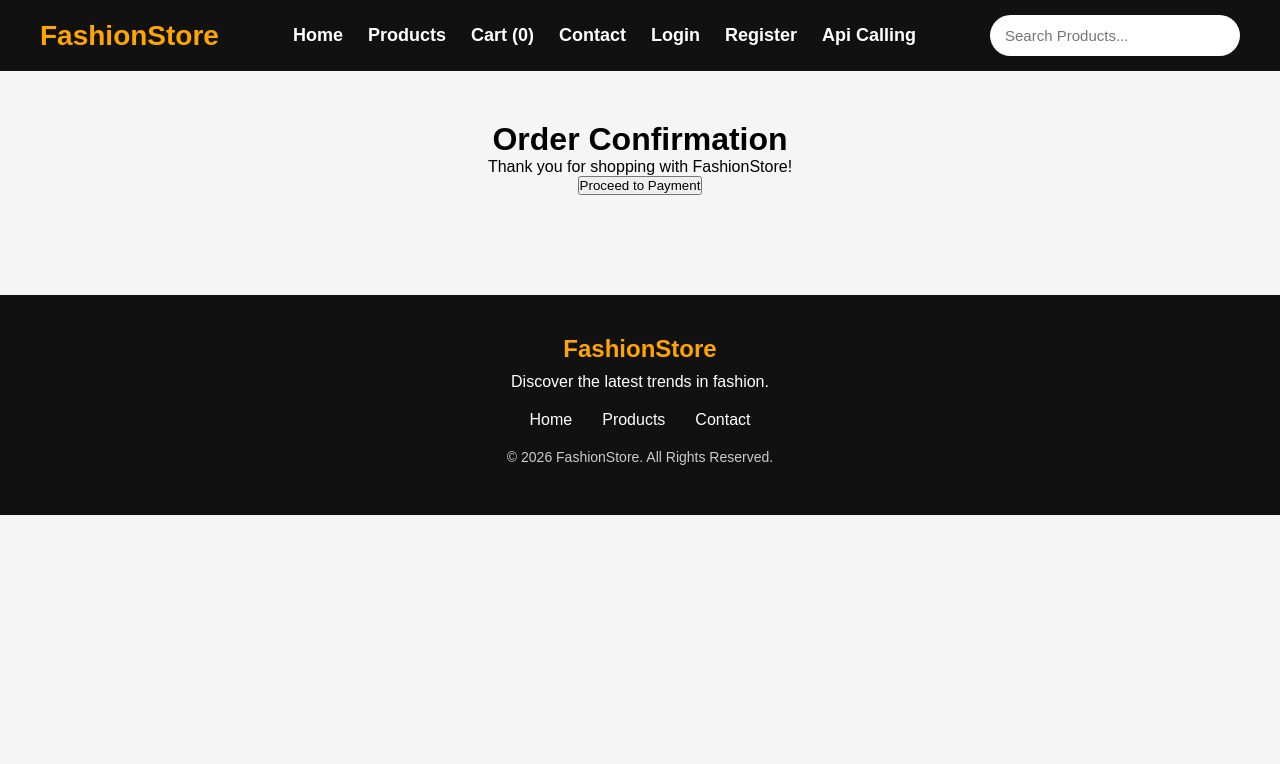
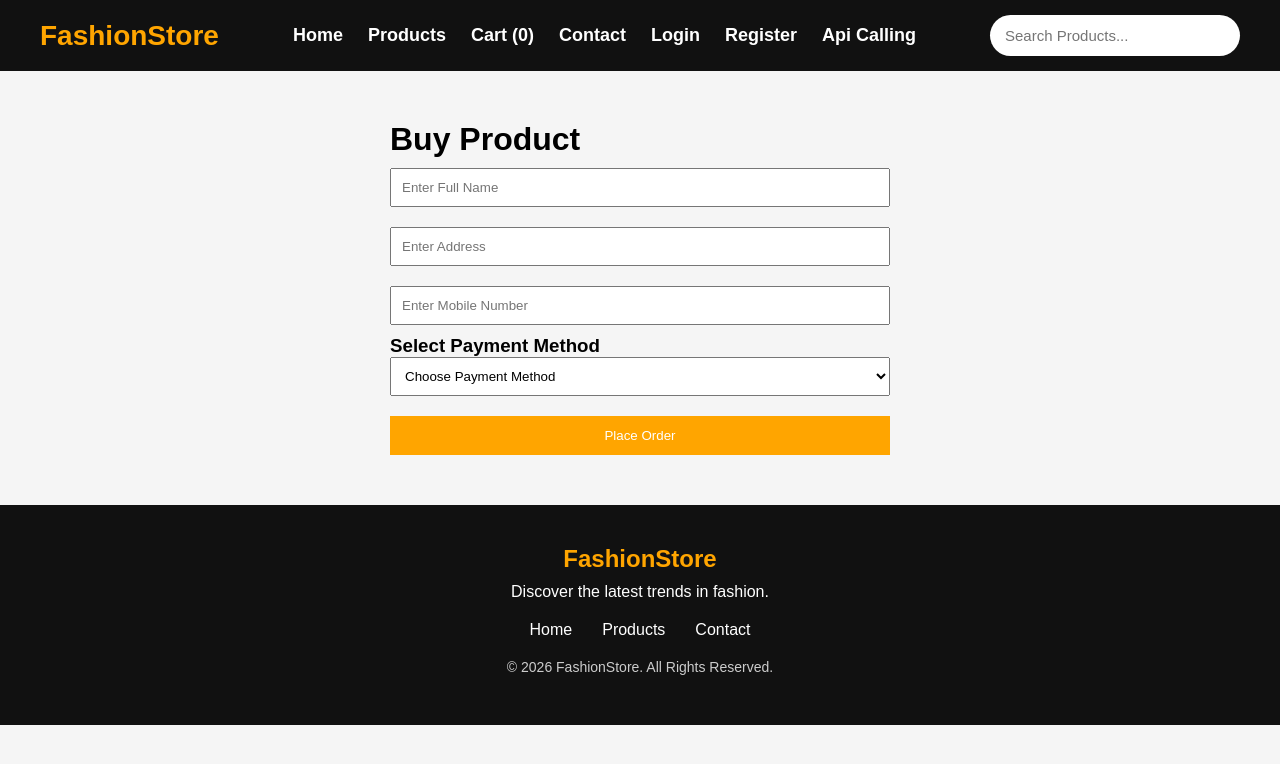
Before and after one commit to smit59349-h/240203100054-model-1, a React (Create React App) app: page /buy in a window 1280 px wide. Shown: the top 764 px of the page. Built offline with nearby package versions, Linux system fonts and the light colour scheme.

Commit message:
Add Payment Page

```diff
--- a/src/pages/Buy.js
+++ b/src/pages/Buy.js
@@ -1,9 +1,62 @@
+import { useState } from "react";
+
 function Buy() {
+  const [paymentMethod, setPaymentMethod] = useState("");
+
+  const handleOrder = () => {
+    alert("Order Placed Successfully!");
+  };
+
   return (
-    <div style={{ textAlign: "center", padding: "50px" }}>
-      <h1>Order Confirmation</h1>
-      <p>Thank you for shopping with FashionStore!</p>
-      <button>Proceed to Payment</button>
+    <div style={{ width: "500px", margin: "50px auto" }}>
+      <h1>Buy Product</h1>
+
+      <input
+        type="text"
+        placeholder="Enter Full Name"
+        style={{ width: "100%", padding: "10px", margin: "10px 0" }}
+      />
+
+      <input
+        type="text"
+        placeholder="Enter Address"
+        style={{ width: "100%", padding: "10px", margin: "10px 0" }}
+      />
+
+      <input
+        type="text"
+        placeholder="Enter Mobile Number"
+        style={{ width: "100%", padding: "10px", margin: "10px 0" }}
+      />
+
+      <h3>Select Payment Method</h3>
+
+      <select
+        value={paymentMethod}
+        onChange={(e) => setPaymentMethod(e.target.value)}
+        style={{ width: "100%", padding: "10px" }}
+      >
+        <option value="">Choose Payment Method</option>
+        <option value="COD">Cash On Delivery</option>
+        <option value="UPI">UPI</option>
+        <option value="Card">Debit/Credit Card</option>
+        <option value="NetBanking">Net Banking</option>
+      </select>
+
+      <button
+        onClick={handleOrder}
+        style={{
+          width: "100%",
+          padding: "12px",
+          marginTop: "20px",
+          background: "orange",
+          color: "white",
+          border: "none",
+          cursor: "pointer",
+        }}
+      >
+        Place Order
+      </button>
     </div>
   );
 }
```
